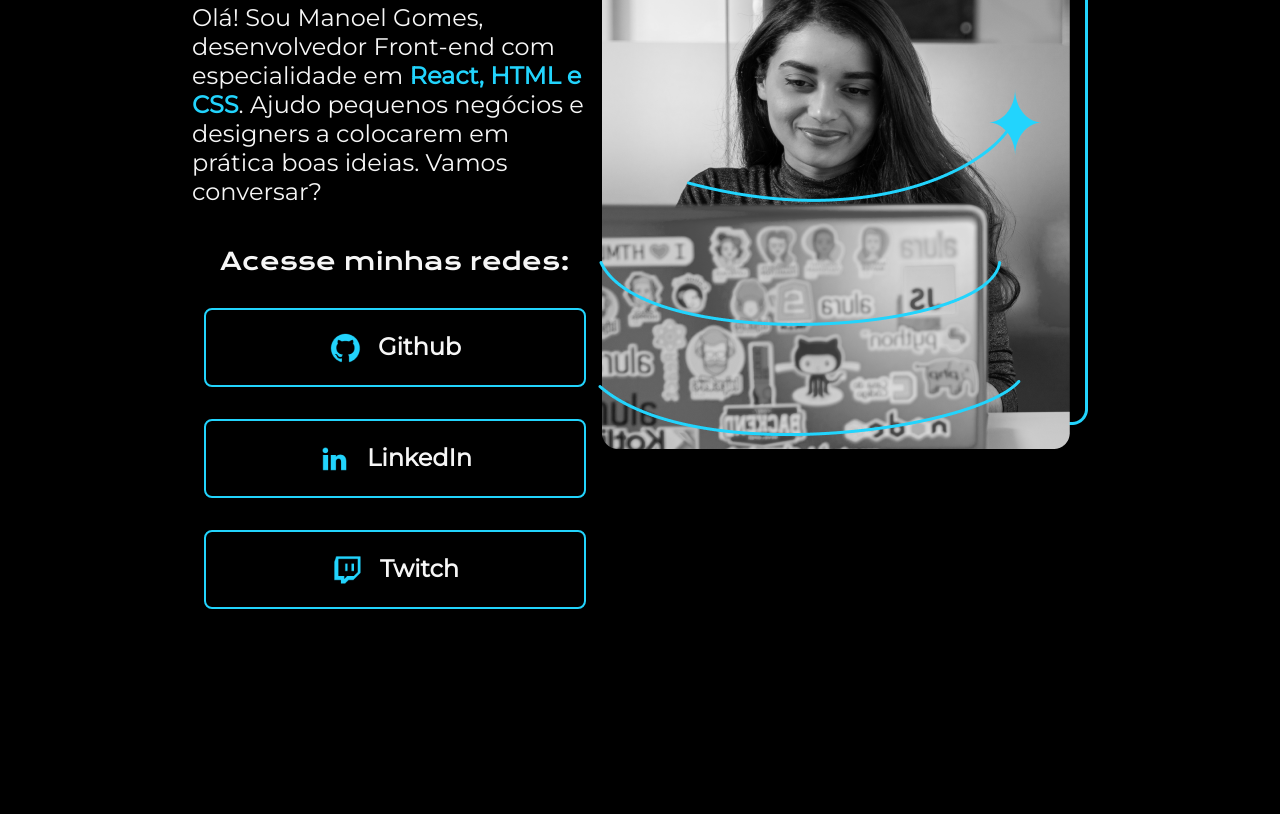
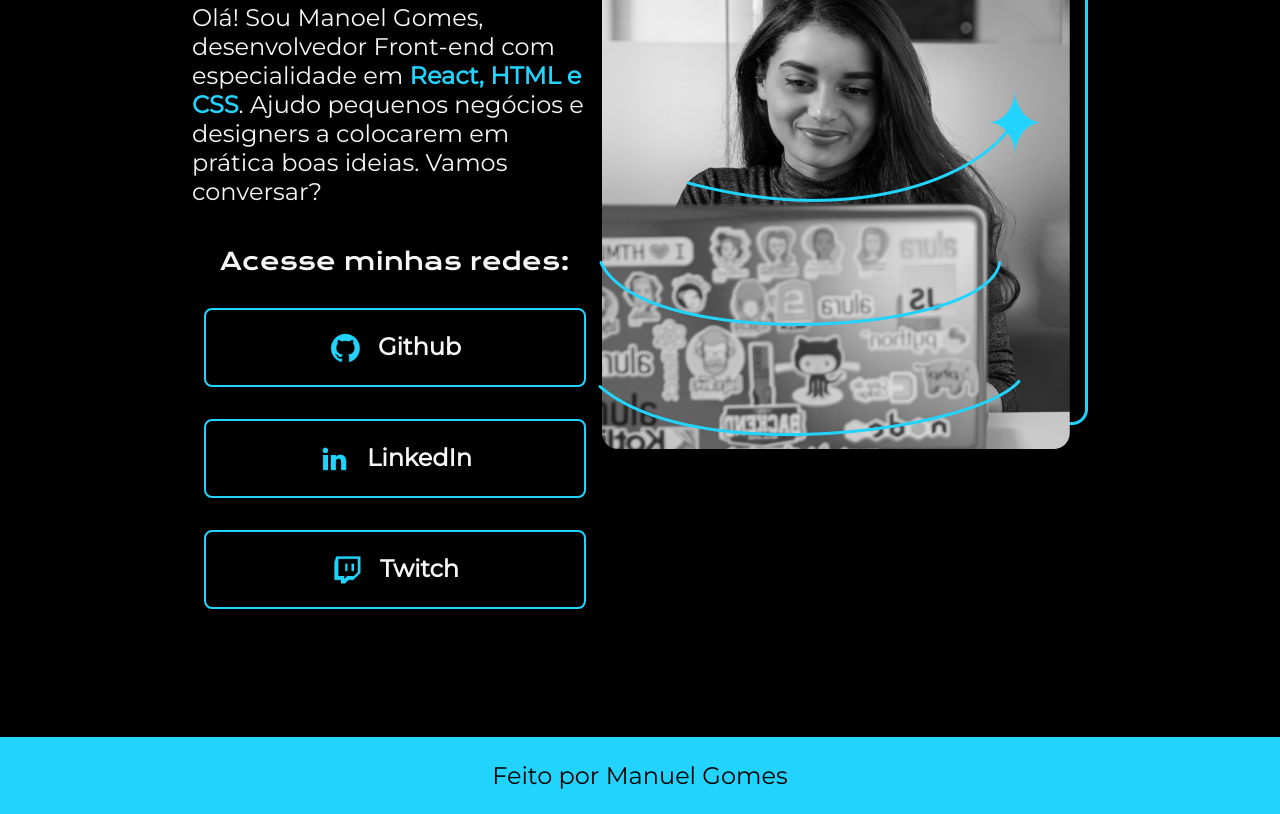
Before and after one commit to fernandocalisto/landingPageTraining, a plain HTML site: page index.html in a window 1280 px wide. Shown: the part 390-1204 px from the top of the page. Before the commit the page ends 999 px from the top, so only its background shows below. Drawn offline with nearby package versions, Linux system fonts and the light colour scheme.

Commit message:
feat: added footer

```diff
--- a/index.html
+++ b/index.html
@@ -32,6 +32,8 @@
         </section>
         <img src="img/Imagem.png" alt="Imagem de uma pessoa mexendo em um notebook">
     </main>
-    <footer></footer>
+    <footer class="footer">
+        <p class="footer-text">Feito por Manuel Gomes</p>
+    </footer>
 </body>
 </html>
--- a/style.css
+++ b/style.css
@@ -3,7 +3,7 @@
 body {
     background-color: #000000;
     color: #f6f6f6;
-    height: 100VH;
+    /* height: 100VH; */
     box-sizing: border-box;
 }
 strong{
@@ -17,7 +17,7 @@ strong{
     display: flex;
     align-items: center;
     justify-content: space-between;
-    margin:10% 15%;
+    padding:10% 15%;
 }
 .presentation-content {
     width: 615px;
@@ -68,3 +68,11 @@ strong{
     padding-bottom: 25px;
     transition: 0.3s;
 }
+.footer {
+    padding: 24px;
+    color: #000000;
+    background-color: #22d4fd;
+    text-align: center;
+    font-family: 'Montserrat', sans-serif;
+    font-size: 24px;
+}
```
